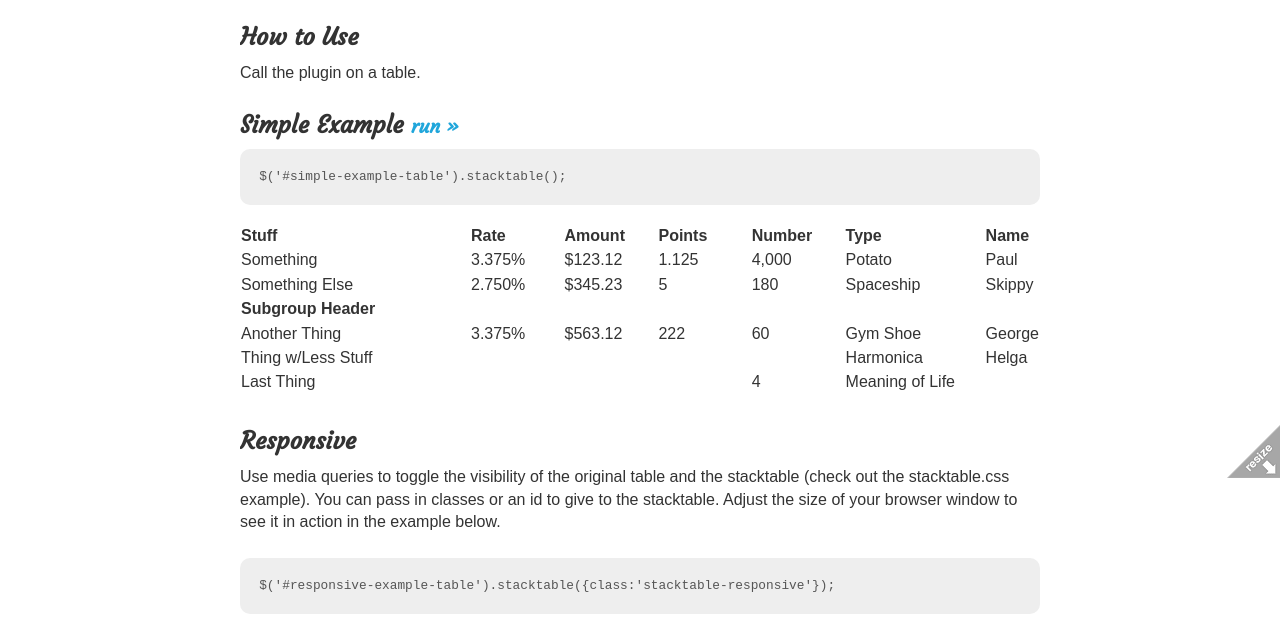
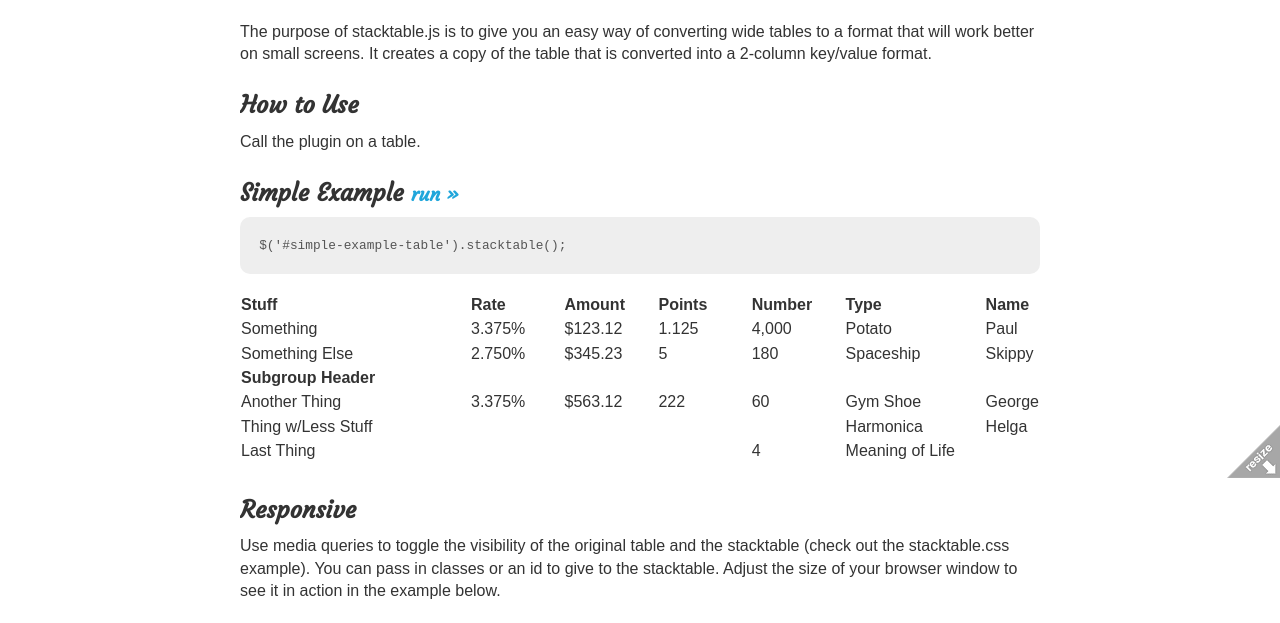
Before and after one commit to johnpolacek/stacktable.js, a plain HTML site: page index.html in a window 1280 px wide. Shown: the part 322-945 px from the top of the page. Drawn offline with nearby package versions, Linux system fonts and the light colour scheme.

Commit message:
update documentation

```diff
--- a/index.html
+++ b/index.html
@@ -28,6 +28,7 @@
   <h2>Download</h2>
   <p>Source files <a href="https://github.com/johnpolacek/stacktable.js/" target="_blank">on github</a> or <a href="https://github.com/johnpolacek/stacktable.js/zipball/master/" target="_blank">download the zip</a>.</p>
 
+  <p>The purpose of stacktable.js is to give you an easy way of converting wide tables to a format that will work better on small screens. It creates a copy of the table that is converted into a 2-column key/value format.</p>
 
   <h2>How to Use</h2>
 
@@ -102,7 +103,7 @@
 
   <p>Use media queries to toggle the visibility of the original table and the stacktable (check out the stacktable.css example). You can pass in classes or an id to give to the stacktable. Adjust the size of your browser window to see it in action in the example below.</p>
 
-  <pre>$('#responsive-example-table').stacktable({class:'stacktable-responsive'});</pre>
+  <pre>$('#responsive-example-table').stacktable({class:'your-class-name'});</pre>
 
   <table id="responsive-example-table" class="large-only" cellspacing="0">
     <tbody>
```
